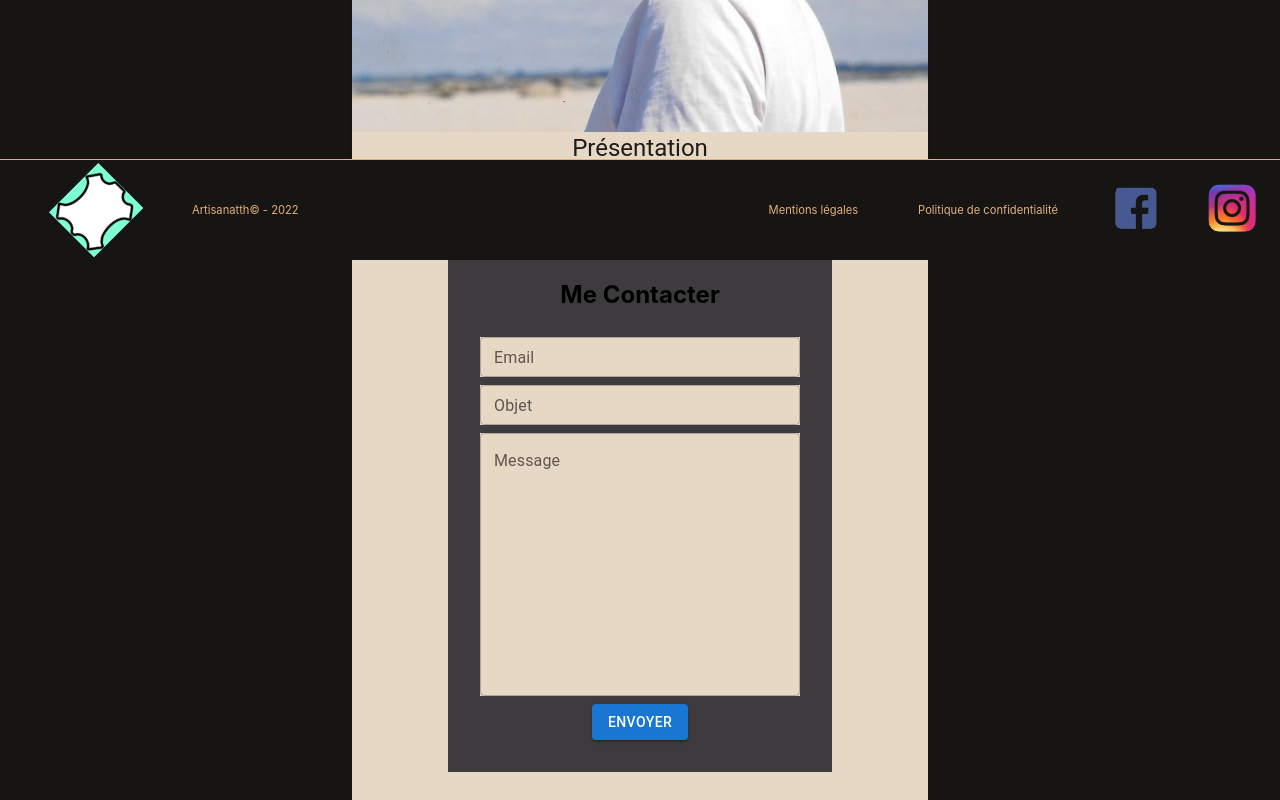
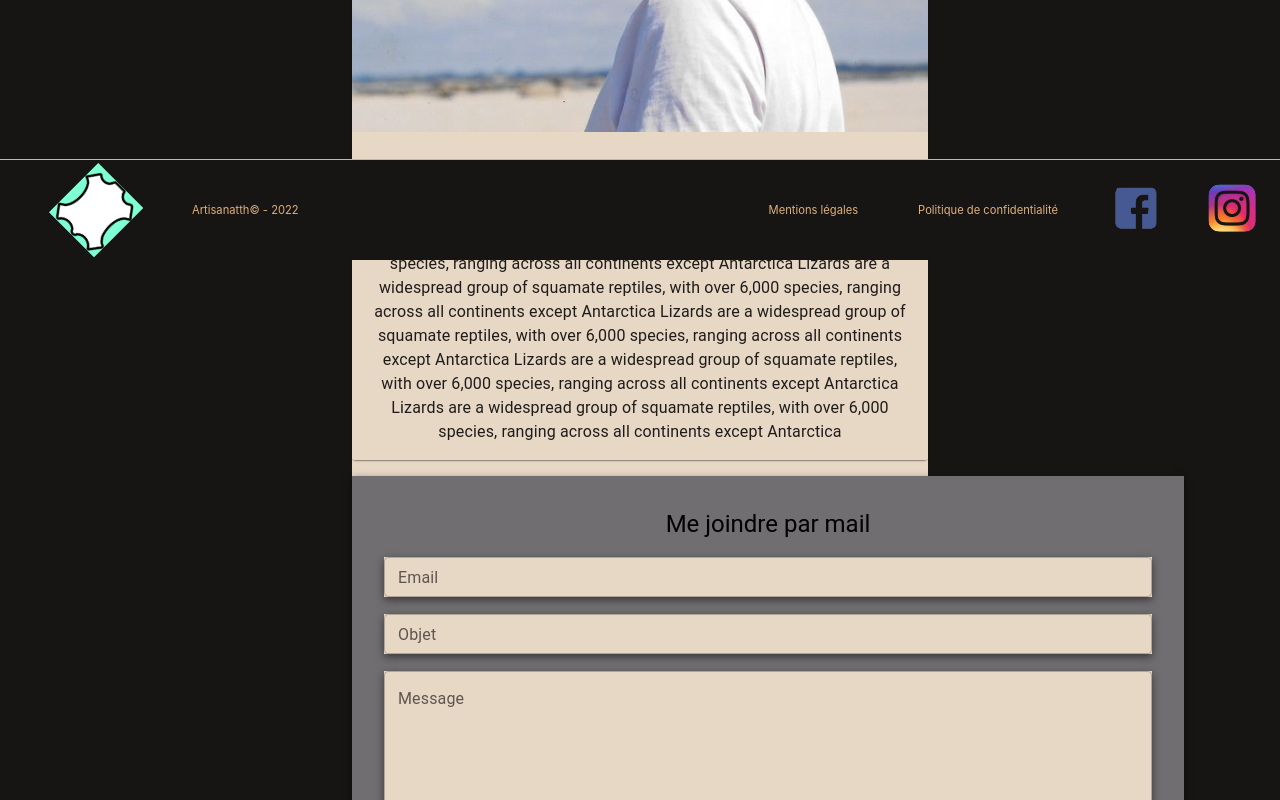
Before and after one commit to RomainPerdriat/ArtisanatTh, a React (Create React App) app: page /contact in a window 1280 px wide. Shown: the part 540-1340 px from the top of the page. Built offline with nearby package versions, Linux system fonts and the light colour scheme.

Commit message:
style : modify form style

```diff
--- a/src/components/Contact/Contact.jsx
+++ b/src/components/Contact/Contact.jsx
@@ -29,6 +29,15 @@ const Contact = ({className, ...rest}) => {
                       Présentation
                     </Typography>
                     <Typography className ="cardcontact">
+
+                    Lizards are a widespread group of squamate reptiles, with over 6,000
+                      species, ranging across all continents except Antarctica
+                      Lizards are a widespread group of squamate reptiles, with over 6,000
+                      species, ranging across all continents except Antarctica
+                      Lizards are a widespread group of squamate reptiles, with over 6,000
+                      species, ranging across all continents except Antarctica
+                      Lizards are a widespread group of squamate reptiles, with over 6,000
+                      species, ranging across all continents except Antarctica
                       Lizards are a widespread group of squamate reptiles, with over 6,000
                       species, ranging across all continents except Antarctica
                     </Typography>
--- a/src/components/Contact/contact.scss
+++ b/src/components/Contact/contact.scss
@@ -16,4 +16,5 @@
 }
 .cardcontact{
     background-color: $color2;
+    padding:1em
 }
--- a/src/components/ContactForm/ContactForm.jsx
+++ b/src/components/ContactForm/ContactForm.jsx
@@ -5,7 +5,8 @@ import './contactform.scss';
 import TextField from '@mui/material/TextField'
 import Button from '@mui/material/Button';
 import Box from '@mui/material/Box';
-import profilplage from '../../assets/profilplage.jpeg'
+import profilplage from '../../assets/profilplage.jpeg';
+import { Typography } from '@material-ui/core';
 
 
 const ContactForm = ({className, ...rest}) => {
@@ -16,9 +17,9 @@ const ContactForm = ({className, ...rest}) => {
                 component="form"
                 className= "form"
                 >
-                        <h2 className="form-title">
-                            Me Contacter
-                        </h2>
+                    <Typography  variant="h5" >
+                      Me joindre par mail
+                    </Typography>
                     <TextField
                         label="Email"
                         className='form-input'
--- a/src/components/ContactForm/contactform.scss
+++ b/src/components/ContactForm/contactform.scss
@@ -3,13 +3,16 @@
 .form {
     margin: auto;
     display: flex;
-    width:20em;
+    width:48em;
     height:30em;
     padding:2em;
     flex-direction: column;
     justify-content: space-between;
-    background-color: $bg-color2;
+    background-color: #706e70;;
+    box-shadow: rgba(0, 0, 0, 0.5) 0px 3px 8px;
         &-input{
             background-color:$color2;
+            box-shadow: rgba(0, 0, 0, 0.5) 0px 3px 8px;
         }
+
 }
```
